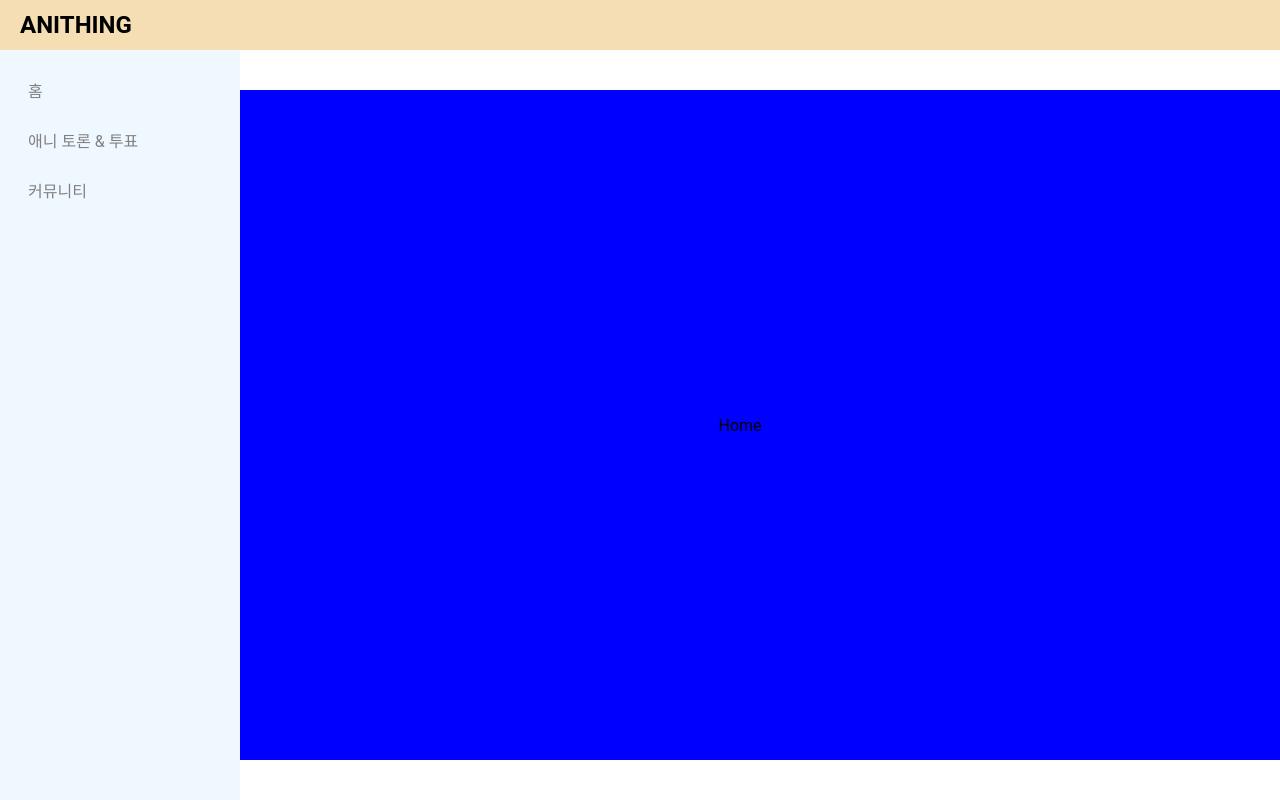
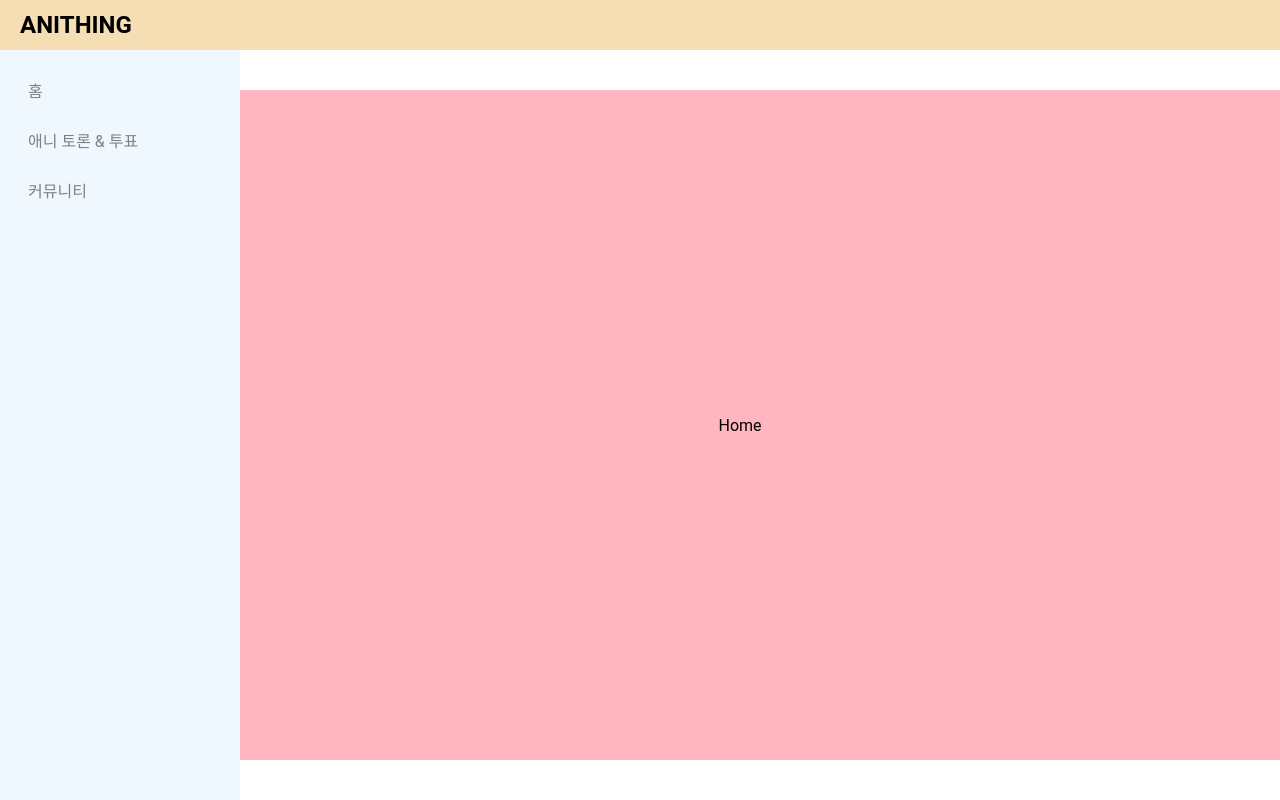
Before and after one commit to kimywann/ani-thing, a React (Vite) app: page / in a window 1280 px wide. Built offline with nearby package versions, Linux system fonts and the light colour scheme.

Commit message:
style: Home 컴포넌트 배경색 수정

```diff
--- a/src/pages/Home.tsx
+++ b/src/pages/Home.tsx
@@ -7,7 +7,7 @@ const HomeContainer = styled.div`
   justify-content: center; /* 가로 가운데 정렬 */
   align-items: center;
   height: calc(90vh - 50px);
-  background-color: blue;
+  background-color: lightpink;
 `;
 
 const Home = () => {
```
